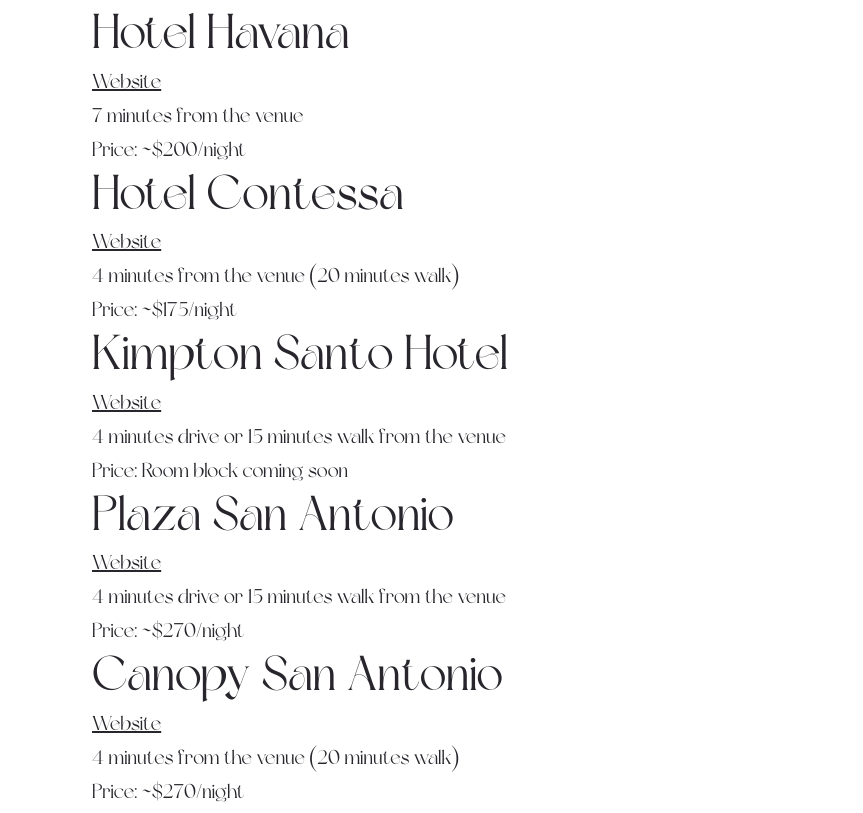
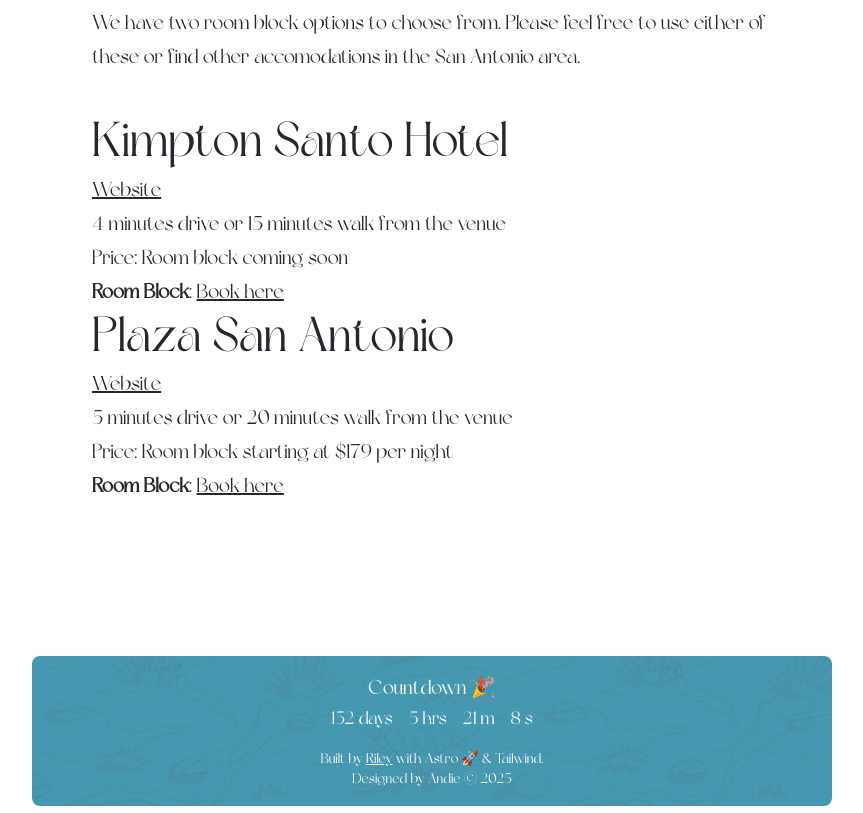
Before and after one commit to rileysklar/andie-riley-wedding, an Astro site: page /blog/hotel in a window 1280 px wide. Shown: the part 920-1733 px from the top of the page, without its empty margins (208-1071 px from the left). Built offline with nearby package versions, Linux system fonts and the light colour scheme; Astro itself is replaced by a stand-in of ours.

Commit message:
updated hotels

```diff
--- a/src/content/blog/hotel.md
+++ b/src/content/blog/hotel.md
@@ -1,41 +1,27 @@
 ---
 title: "Hotels"
-description: "Explore our curated list of hotel options for our special day in Taos. Each offers unique amenities and has been carefully selected to accommodate our guests with comfort and convenience."
+description: "Explore our curated list of hotel options for our special day in San Anotnio. Each offers unique amenities and has been carefully selected to accommodate our guests with comfort and convenience."
 pubDate: "June 30 2024"
 heroImage: "/hotel.jpg"
 ---
 
 <div class="blog">
 
-## Hotel Havana
-
-- [Website](https://www.bunkhousehotels.com/hotel-havana)
-- 7 minutes from the venue
-- Price: ~$200/night
-
-## Hotel Contessa
-
-- [Website](https://www.thehotelcontessa.com/)
-- 4 minutes from the venue (20 minutes walk)
-- Price: ~$175/night
+We have two room block options to choose from. Please feel free to use either of these or find other accomodations in the San Antonio area.
 
 ## Kimpton Santo Hotel
 
 - [Website](https://santohotelsanantonio.com/)
 - 4 minutes drive or 15 minutes walk from the venue
 - Price: Room block coming soon
+- **Room Block**: [Book here](https://book.passkey.com/event/50930958/owner/50752488/landing)
 
 ## Plaza San Antonio
 
-- [Website](https://www.marriott.com/en-us/hotels/satkd-plaza-san-antonio-hotel-and-spa-autograph-collection/overview/)
-- 4 minutes drive or 15 minutes walk from the venue
-- Price: ~$270/night
-
-## Canopy San Antonio
-
-- [Website](https://www.hilton.com/en/hotels/satpypy-canopy-san-antonio-riverwalk/)
-- 4 minutes from the venue (20 minutes walk)
-- Price: ~$270/night
+- [Website](https://www.marriott.com/hotels/travel/satpw-plaza-hotel-san-antonio/)
+- 5 minutes drive or 20 minutes walk from the venue
+- Price: Room block starting at $179 per night
+- **Room Block**: [Book here](https://www.marriott.com/event-reservations/reservation-link.mi?id=1732043564935&key=GRP&guestreslink2=true)
 
 </div>
 <style>
```
Also changed, not shown: tsconfig.json (line endings or trailing spaces).
